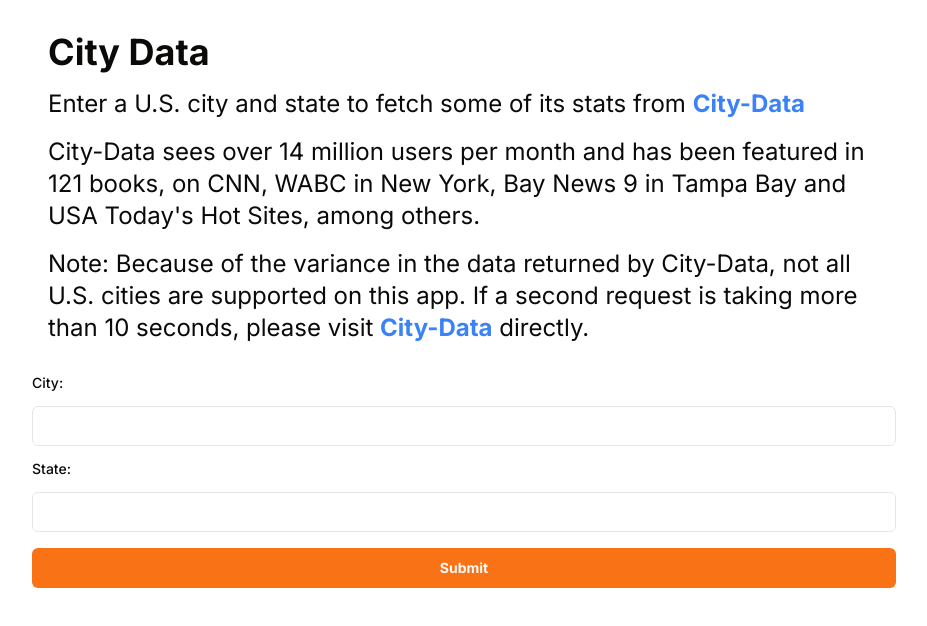
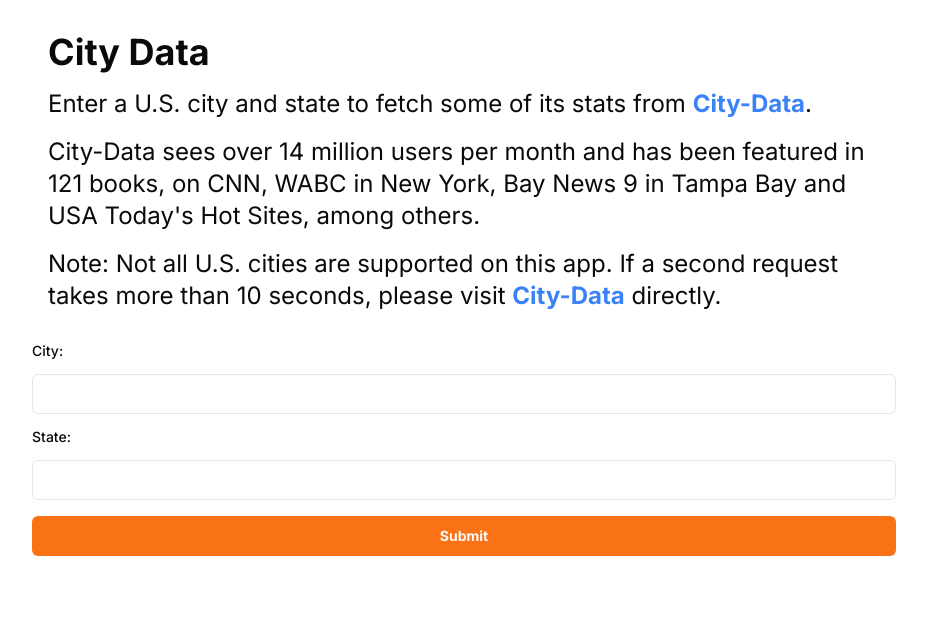
Before and after one commit to remilebeau/cityData, a Next.js app: page / in a window 1280 px wide. Shown: the top 626 px of the page, without its empty margins (176-1103 px from the left). Built offline with nearby package versions, Linux system fonts and the light colour scheme.

Commit message:
update homepage instructions

```diff
--- a/src/app/page.tsx
+++ b/src/app/page.tsx
@@ -64,6 +64,7 @@
           >
             City-Data
           </a>
+          .
         </p>
         <p className="text-2xl">
           City-Data sees over 14 million users per month and has been featured
@@ -71,9 +72,8 @@
           USA Today&apos;s Hot Sites, among others.
         </p>
         <p className="text-2xl">
-          Note: Because of the variance in the data returned by City-Data, not
-          all U.S. cities are supported on this app. If a second request is
-          taking more than 10 seconds, please visit{" "}
+          Note: Not all U.S. cities are supported on this app. If a second
+          request takes more than 10 seconds, please visit{" "}
           <a
             className="text-blue-500 hover:opacity-80 font-bold"
             href="https://www.city-data.com/"
```
